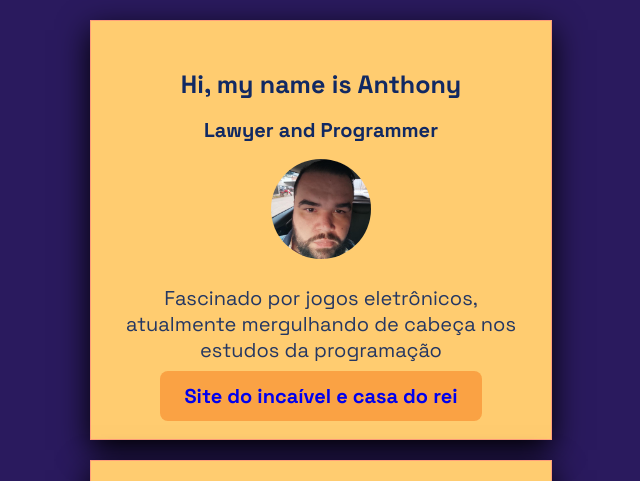
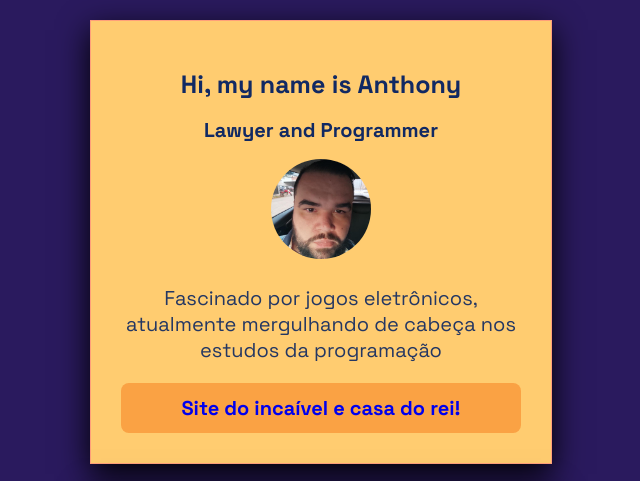
Before and after one commit to thony-vieira/profile, a plain HTML site: page index.html in a window 1280 px wide. Shown: the top 481 px of the page, without its empty margins (319-959 px from the left). Drawn offline with Linux system fonts and the light colour scheme.

Commit message:
Better view

```diff
--- a/index.html
+++ b/index.html
@@ -18,7 +18,7 @@
       <p>Fascinado por jogos eletrônicos, atualmente mergulhando de cabeça nos estudos da programação</p>
     <!-- Design -->
       <a href="https://www.santosfc.com.br/" target="_blank" id="btn-santos">
-        Site do incaível e casa do rei
+        Site do incaível e casa do rei!
       </a>
     </div>
 
--- a/style.css
+++ b/style.css
@@ -48,6 +48,7 @@ h1, h2, h3 {
   padding: 12px 24px;
   border-radius: 8px;
   font-weight: bold;
+  display: block;
 }
 
 #btn-santos:hover {
```
